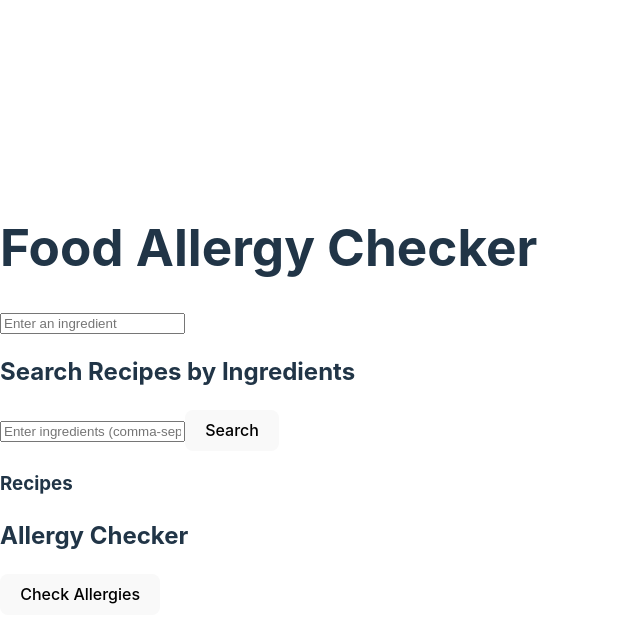
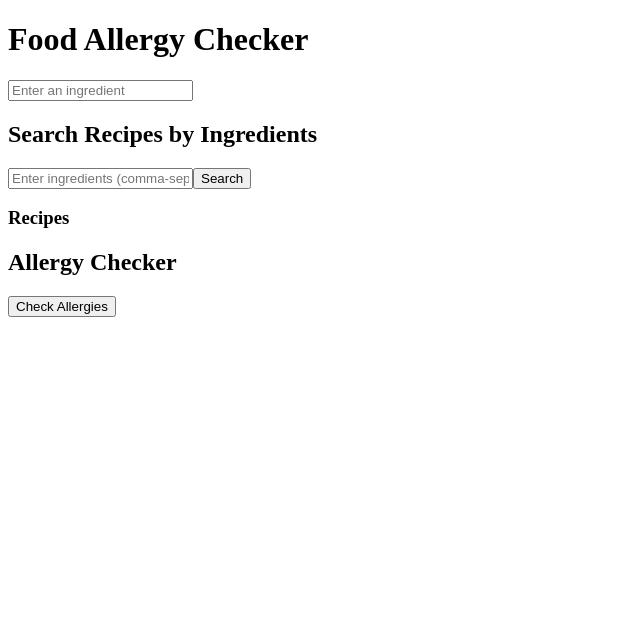
Before and after one commit to marzdevs/Food-Allergy-Checker, a React (Vite) app in the folder food-app/: page / in a window 1280 px wide. Shown: the top 642 px of the page, without its empty margins (0-640 px from the left). Built offline with nearby package versions, Linux system fonts and the light colour scheme.

Commit message:
added tailwindcss

```diff
--- a/food-app/index.html
+++ b/food-app/index.html
@@ -1,11 +1,11 @@
 <!doctype html>
 <html lang="en">
   <head>
-    <script src="http://localhost:8097"></script>
     <meta charset="UTF-8" />
     <link rel="icon" type="image/svg+xml" href="/vite.svg" />
     <meta name="viewport" content="width=device-width, initial-scale=1.0" />
-    <title>Vite + React</title>
+    <title>Foodie</title>
+
   </head>
   <body>
     <div id="root"></div>
--- a/food-app/package.json
+++ b/food-app/package.json
@@ -10,7 +10,9 @@
     "preview": "vite preview"
   },
   "dependencies": {
+    "autoprefixer": "^10.4.16",
     "dotenv": "^16.3.1",
+    "postcss": "^8.4.30",
     "react": "^18.2.0",
     "react-dom": "^18.2.0"
   },
@@ -22,6 +24,7 @@
     "eslint-plugin-react": "^7.32.2",
     "eslint-plugin-react-hooks": "^4.6.0",
     "eslint-plugin-react-refresh": "^0.4.3",
+    "tailwindcss": "^3.3.3",
     "vite": "^4.4.5"
   }
 }
--- a/food-app/src/App.jsx
+++ b/food-app/src/App.jsx
@@ -15,11 +15,11 @@ const App = () => {
   };
 
   return (
-    <div>
+    <div class="flex items-center p-4">
       <h1>Food Allergy Checker</h1>
-      <IngredientInput onAddIngredient={addIngredient} />
-      <RecipeSearch ingredients={ingredients} />
-      <AllergyChecker ingredients={ingredients} allergens={allergens} />
+      <IngredientInput onAddIngredient={addIngredient} class="flow-root"/>
+      <RecipeSearch ingredients={ingredients} class="flow-root"/>
+      <AllergyChecker ingredients={ingredients} allergens={allergens} class="flow-root"/>
     </div>
   );
 };
--- a/food-app/src/index.css
+++ b/food-app/src/index.css
@@ -1,69 +1,3 @@
-:root {
-  font-family: Inter, system-ui, Avenir, Helvetica, Arial, sans-serif;
-  line-height: 1.5;
-  font-weight: 400;
-
-  color-scheme: light dark;
-  color: rgba(255, 255, 255, 0.87);
-  background-color: #242424;
-
-  font-synthesis: none;
-  text-rendering: optimizeLegibility;
-  -webkit-font-smoothing: antialiased;
-  -moz-osx-font-smoothing: grayscale;
-  -webkit-text-size-adjust: 100%;
-}
-
-a {
-  font-weight: 500;
-  color: #646cff;
-  text-decoration: inherit;
-}
-a:hover {
-  color: #535bf2;
-}
-
-body {
-  margin: 0;
-  display: flex;
-  place-items: center;
-  min-width: 320px;
-  min-height: 100vh;
-}
-
-h1 {
-  font-size: 3.2em;
-  line-height: 1.1;
-}
-
-button {
-  border-radius: 8px;
-  border: 1px solid transparent;
-  padding: 0.6em 1.2em;
-  font-size: 1em;
-  font-weight: 500;
-  font-family: inherit;
-  background-color: #1a1a1a;
-  cursor: pointer;
-  transition: border-color 0.25s;
-}
-button:hover {
-  border-color: #646cff;
-}
-button:focus,
-button:focus-visible {
-  outline: 4px auto -webkit-focus-ring-color;
-}
-
-@media (prefers-color-scheme: light) {
-  :root {
-    color: #213547;
-    background-color: #ffffff;
-  }
-  a:hover {
-    color: #747bff;
-  }
-  button {
-    background-color: #f9f9f9;
-  }
-}
+/* @tailwind base;
+@tailwind components;
+@tailwind utilities; */
--- /dev/null
+++ b/food-app/tailwind.config.js
@@ -0,0 +1,30 @@
+/** @type {import('tailwindcss').Config} */
+module.exports = {
+  content: ['./src/**/*.{html,js,jsx}'],
+  theme: {
+    colors: {
+      'blue': '#1fb6ff',
+      'purple': '#7e5bef',
+      'pink': '#ff49db',
+      'orange': '#ff7849',
+      'green': '#13ce66',
+      'yellow': '#ffc82c',
+      'gray-dark': '#273444',
+      'gray': '#8492a6',
+      'gray-light': '#d3dce6',
+    },
+    fontFamily: {
+      sans: ['Graphik', 'sans-serif'],
+      serif: ['Merriweather', 'serif'],
+    },
+    extend: {
+      spacing: {
+        '8xl': '96rem',
+        '9xl': '128rem',
+      },
+      borderRadius: {
+        '4xl': '2rem',
+      }
+    }
+  },
+}
```
Also changed, not shown: 1 other file (tests, documents, lock files or other folders).
